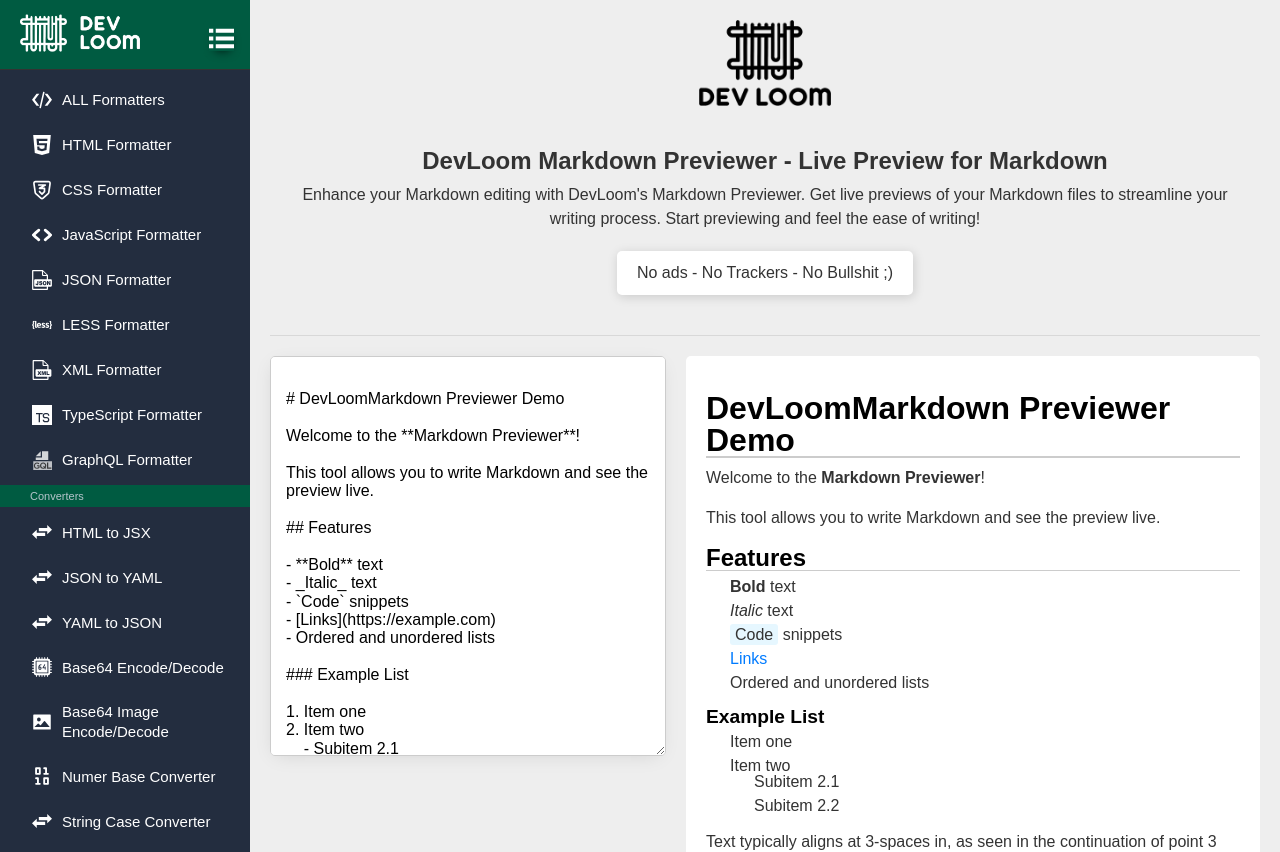
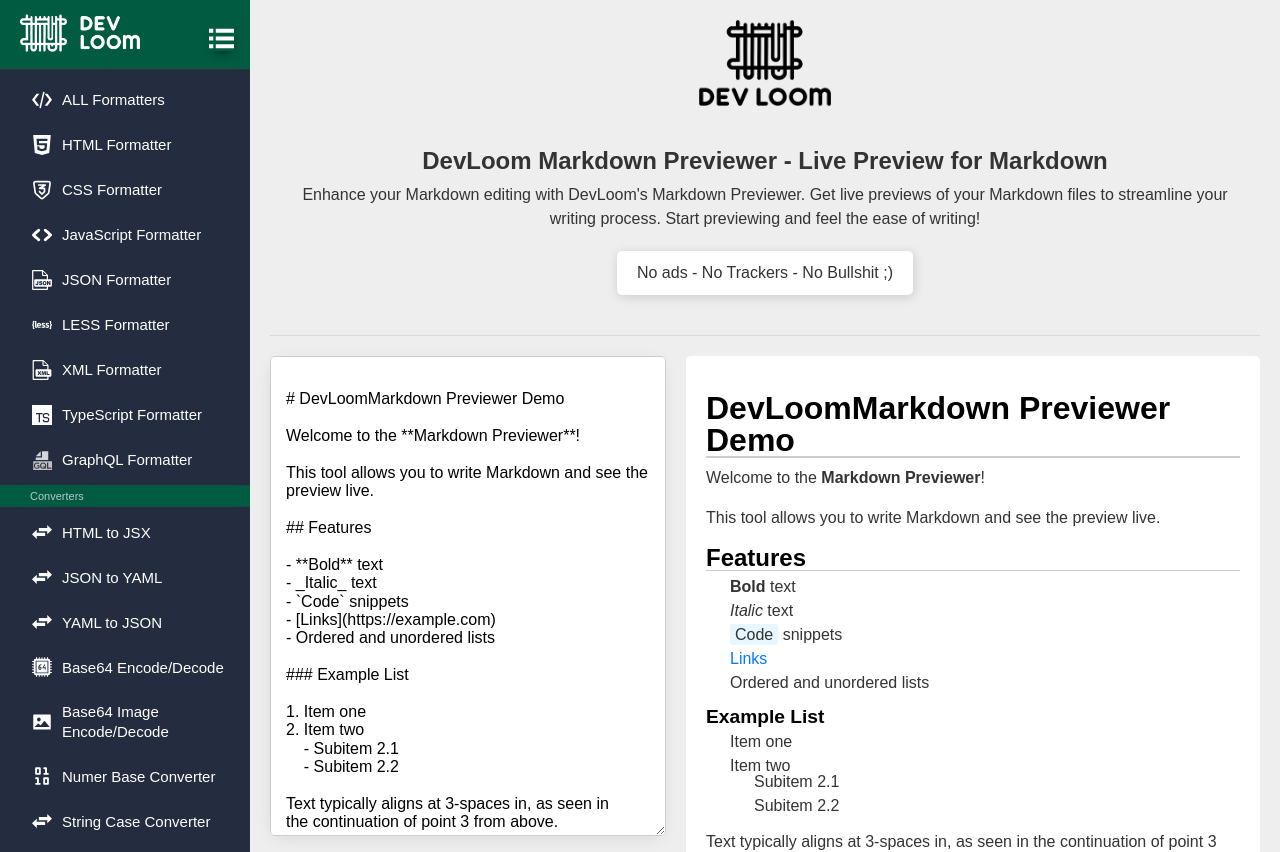
Before and after one commit to Eiad/DevLoom-Code-Utilities-NextJS-React, a Next.js app: page /previewers/MARKDOWNPreviewer in a window 1280 px wide. Shown: the top 852 px of the page. Built offline with nearby package versions, Linux system fonts and the light colour scheme.

Commit message:
Base64 image feature updated + prepare a global textarea/preview CSS for all

```diff
--- a/src/app/css/globals.css
+++ b/src/app/css/globals.css
@@ -324,7 +324,7 @@
   font-size: 16px;
   border: 1px solid #ccc;
   border-radius: 5px;
-  resize: vertical;
+  resize: auto;
   box-shadow: -1px 4px 19px -6px rgba(0, 0, 0, 0.13);
 }
 
@@ -406,3 +406,27 @@
   text-align: center;
   font-weight: bold;
 }
+
+/* Previewers */
+
+.previewer-container {
+  display: flex;
+  justify-content: space-between;
+  align-items: flex-start;
+  gap: 20px;
+}
+
+.previewer-left {
+  width: fit-content;
+  min-width: 40%;
+}
+
+.previewer-left textarea {
+  min-width: 100%;
+  min-height: 60vh;
+  display: block;
+}
+
+.previewer-right {
+  flex: 1 1;
+}
--- a/src/app/css/previewers.css
+++ b/src/app/css/previewers.css
@@ -1,22 +1,17 @@
 .markdownpage-container {
   display: flex;
+  justify-content: space-between;
+  align-items: flex-start;
   gap: 20px;
 }
 
 .markdown-input {
-  flex: 0 0 40%;
   min-height: 50vh;
-  transition: transform 0.3s ease-in-out;
 }
 
 .markdown-preview {
-  flex: 1;
   background: #fff;
   padding: 20px;
-}
-
-.markdown-input.prev-active {
-  flex: 0 0 30%;
 }
 
 .markdown-preview h1,
--- a/src/components/previewers/MARKDOWNPreviewer.js
+++ b/src/components/previewers/MARKDOWNPreviewer.js
@@ -10,14 +10,16 @@
   const [markdown, setMarkdown] = useState(demoMarkdownSnippet);
 
   return (
-    <div className="markdownpage-container">
-      <textarea
-        placeholder="Paste your Markdown code here..."
-        className="markdown-input border-round"
-        value={markdown}
-        onChange={(e) => setMarkdown(e.target.value)}
-      />
-      <div className="markdown-preview border-round">
+    <div className="previewer-container">
+      <div className="previewer-left markdown-input">
+        <textarea
+          placeholder="Paste your Markdown code here..."
+          className="border-round"
+          value={markdown}
+          onChange={(e) => setMarkdown(e.target.value)}
+        />
+      </div>
+      <div className="previewer-right markdown-preview border-round">
         <ReactMarkdown rehypePlugins={[rehypeRaw]} remarkPlugins={[remarkGfm]}>
           {markdown || "Markdown preview..."}
         </ReactMarkdown>
```
Also changed, not shown: src/app/css/base64-image-converter.css (+0 -16 lines), src/components/converters/Base64ImageEncoder.js (+23 -10 lines), public/assets/blank.jpg (added).
